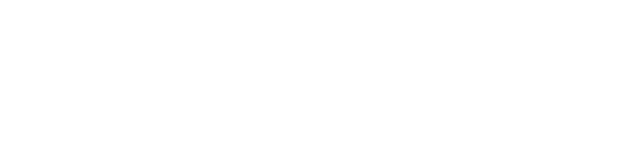
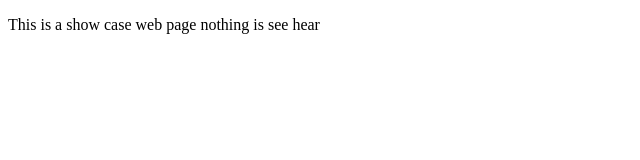
Before and after one commit to anas2020kt/git_int, a plain HTML site: page index.html in a window 1280 px wide. Shown: the whole page, without its empty margins (0-640 px from the left). Drawn offline with Linux system fonts and the light colour scheme.

Commit message:
edited index.html

```diff
--- a/index.html
+++ b/index.html
@@ -4,9 +4,12 @@
     <meta charset="UTF-8">
     <meta http-equiv="X-UA-Compatible" content="IE=edge">
     <meta name="viewport" content="width=device-width, initial-scale=1.0">
-    <title>Documents</title>
+    <title>useless web page</title>
+
 </head>
 <body>
-
+    <p>
+        This is a show case web page nothing is see hear
+    </p>
 </body>
 </html>
```
Also changed, not shown: index.css (added), readme.txt.
